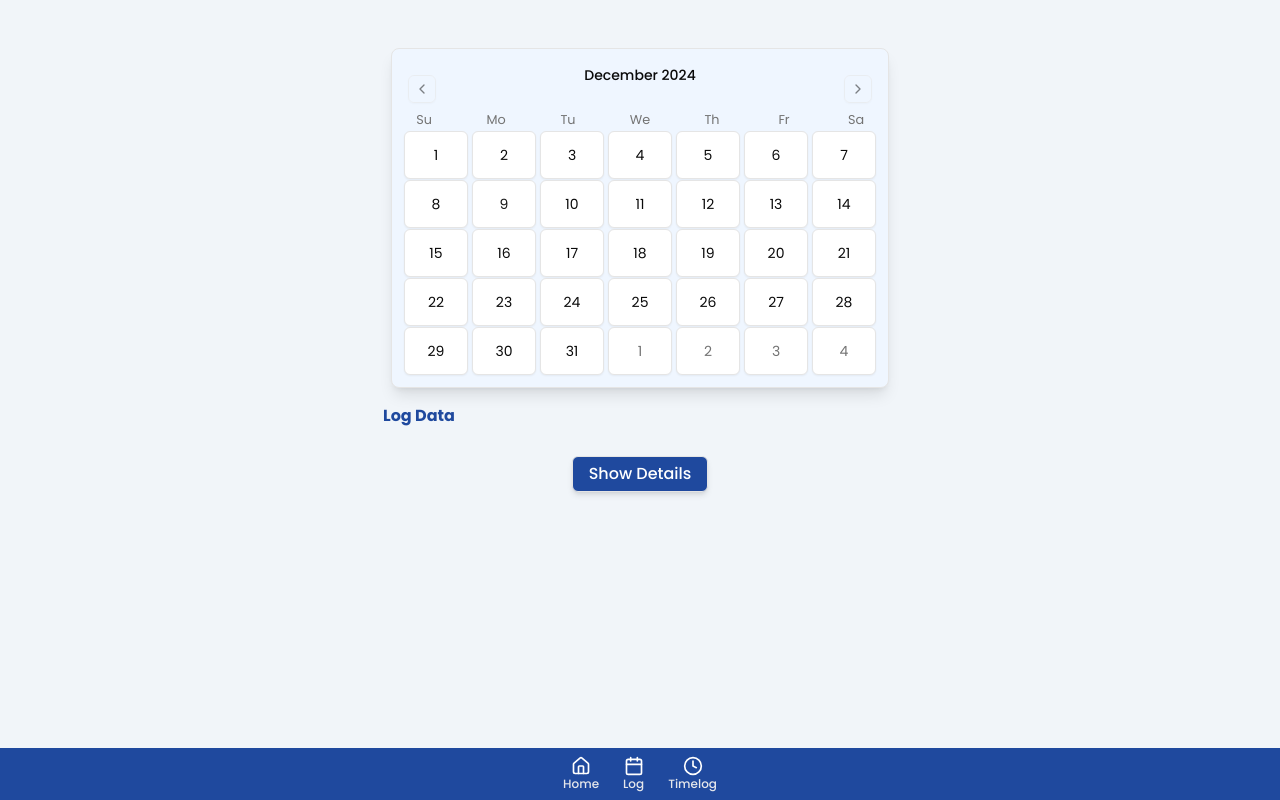
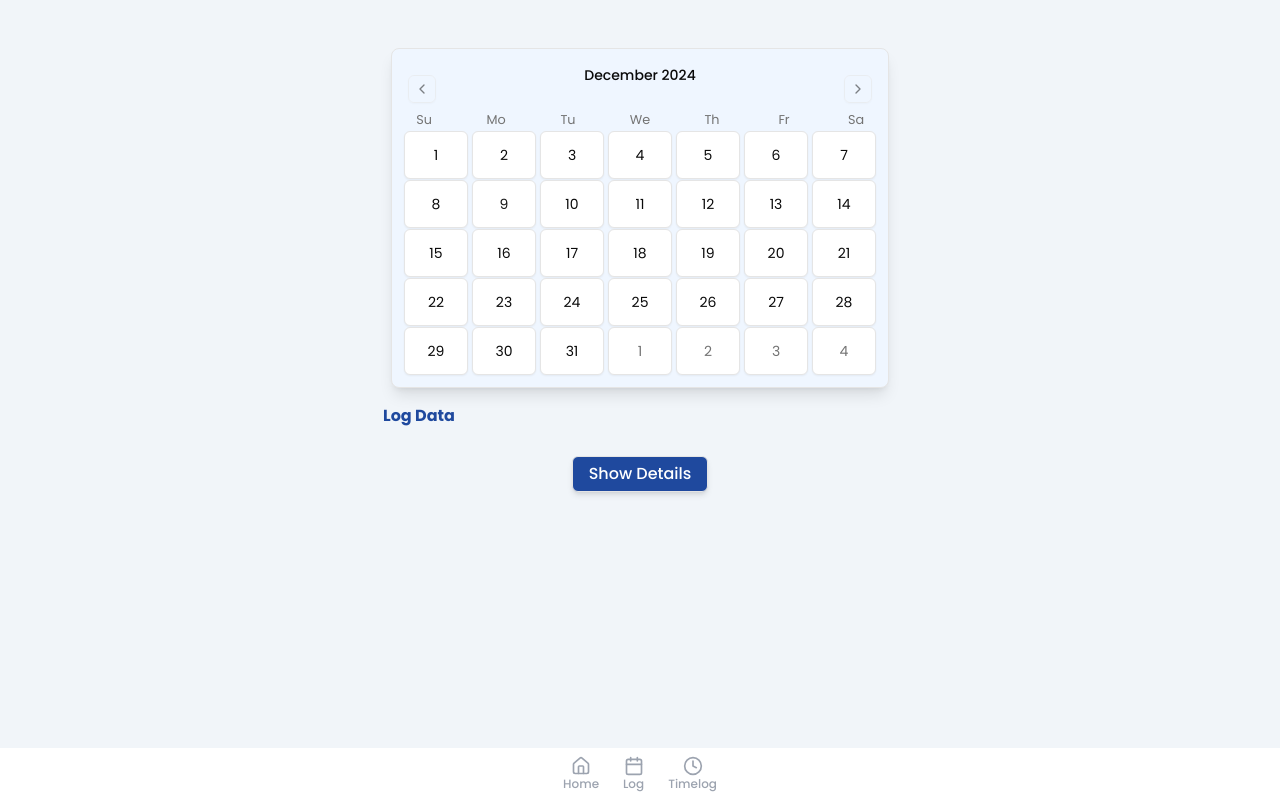
Before and after one commit to gauravThakur-sgl/time-log, a React (Vite) app: page /login in a window 1280 px wide. Built offline with nearby package versions, Linux system fonts and the light colour scheme.

Commit message:
Fixed errors

```diff
--- a/src/App.tsx
+++ b/src/App.tsx
@@ -1,29 +1,52 @@
 import { MarkTime } from "./components/MarkTime";
-import { createBrowserRouter, RouterProvider } from "react-router-dom";
+import { BrowserRouter, Link, Route, Router, Routes } from "react-router-dom";
+import { Calendar, Clock, House } from "lucide-react";
 import { Root } from "./routes/Root";
 import { Log } from "./components/Log";
 function App() {
-  const router = createBrowserRouter([
-    {
-      path: "/",
-      element: <Root />,
-      children: [
-        {
-          path: "timelog",
-          element: <MarkTime />,
-        },
-        {
-          path: "login",
-          element: <Log />,
-        },
-      ],
-    },
-  ]);
   return (
     <>
-      <RouterProvider router={router} />
+      <BrowserRouter>
+        <div className="flex justify-center items-center fixed bottom-0 w-full">
+          <ul className="flex justify-between md:justify-center items-center bg-white gap-6 p-2 px-4 w-full">
+            <MenuLink name="Home" route="/" iconName={<House className="w-5 h-5 text-gray-400" />} />
+            <MenuLink name="Log" route="login" iconName={<Calendar className="w-5 h-5 text-gray-400" />} />
+            <MenuLink name="Timelog" route="timelog" iconName={<Clock className="w-5 h-5 text-gray-400" />} />
+          </ul>
+        </div>
+        <div>
+          <Routes>
+            <Route path="/" element={<Root />} />
+            <Route path="login" element={<Log />} />
+            <Route path="timelog" element={<MarkTime />} />
+          </Routes>
+        </div>
+      </BrowserRouter>
     </>
   );
 }
 
+const MenuLink = ({
+  name,
+  iconName,
+  route,
+  className,
+}: {
+  name: string;
+  iconName?: React.ReactNode;
+  route: string;
+  className?: string;
+}) => {
+  return (
+    <li className={`text-gray-200 font-medium ${className}`}>
+      <Link to={route}>
+        <div className={`flex flex-col justify-center items-center text-gray-400 ${className}`}>
+          <span>{iconName}</span>
+          <div className={`text-xs ${className}`}>{name}</div>
+        </div>
+      </Link>
+    </li>
+  );
+};
+
 export default App;
--- a/src/components/Log.tsx
+++ b/src/components/Log.tsx
@@ -6,7 +6,9 @@ import Button from "./ui/personal/Button";
 
 export const Log = () => {
   const location = useLocation();
+  const navigate = useNavigate();
   const queryParams = new URLSearchParams(location.search);
+
   const [showLogData, setShowLogData] = useState<boolean>(false);
   const [punchData, setPunchData] = useState<any[]>([]);
   const [selectedDate, setSelectedDate] = useState<Date>(() => {
@@ -17,38 +19,37 @@ export const Log = () => {
     const data = JSON.parse(localStorage.getItem("totalTime") || "[]");
     return data;
   });
+
+  // Fetching data from local storage
   useEffect(() => {
     const punchData = JSON.parse(localStorage.getItem("punchData") || "[]");
     const newTotalTime = JSON.parse(localStorage.getItem("totalTime") || "[]");
     setPunchData(punchData);
     setTotalTime(newTotalTime);
   }, []);
-  const navigate = useNavigate();
   console.log(punchData, "punchDatahaa");
-  // console.log(punchData[punchData.length - 1].time, "totalTime");
+
+  // Handling the date change
   const handleOnChange = (date: Date) => {
     setSelectedDate(date);
     const searchParams = new URLSearchParams(location.search);
     searchParams.set("date", date.toISOString().split("T")[0]);
     setShowLogData(false);
   };
+
+  // Handling the click event
   const handleOnClick = (date: Date) => {
     setShowLogData(!showLogData);
     navigate(`/timelog?date=${date.toISOString().split("T")[0]}`);
   };
+
+  // Filtering the data based on the selected date
   const filteredPunchData = punchData.filter(
     (log) => new Date(log.time).toDateString() === selectedDate.toDateString(),
   );
-  // const reversedData = filteredPunchData.slice().reverse();
-  // console.log(filteredPunchData, "filteredPunchData");
   const filteredTime = totalTime.filter((time) => new Date(time.date).toDateString() === selectedDate.toDateString());
   const punchDates = punchData.map((data) => new Date(data.time).toDateString());
   const lastLog = filteredPunchData[filteredPunchData.length - 1];
-  //   console.log(selectedDate, "wggwg");
-  //   console.log(filteredPunchData, "filteredPunchData");
-  // console.log(totalTime[totalTime.length - 1].time, "totalTIme");
-
-  console.log(punchDates, "filteredTime");
 
   return (
     <div className="flex justify-center bg-slate-100 h-screen">
@@ -58,9 +59,7 @@ export const Log = () => {
           mode="single"
           onDayClick={handleOnChange}
           classNames={{
-            // cell: "md: w-16 h-12",
             head_row: "flex gap-3 md:gap-10 mt-2 justify-center items-center",
-            // day_today: "bg-blue-600 text-white hover:bg-blue-500 hover:text-white text-accent-foreground",
           }}
           punchDates={punchDates}
           selectedDate={selectedDate}
--- a/src/components/MarkTime.tsx
+++ b/src/components/MarkTime.tsx
@@ -3,8 +3,11 @@ import Card from "./ui/Card";
 import { useState, useEffect } from "react";
 import Errors from "./ui/Errors";
 import { useLocation } from "react-router-dom";
-// import { useLocation } from "react-router-dom";
 export const MarkTime = () => {
+  const location = useLocation();
+  const queryParams = new URLSearchParams(location.search);
+  const selectedDate = new Date(queryParams.get("date") || new Date().toISOString().split("T")[0]);
+
   const [netTime, setNetTime] = useState<number>(0);
   const [totalTime, setTotalTime] = useState<{ time: number; date: string }[]>([]);
   const [error, setIsError] = useState(false);
@@ -14,9 +17,8 @@ export const MarkTime = () => {
     const storedData = localStorage.getItem("punchData");
     return storedData ? JSON.parse(storedData) : [];
   });
-  const location = useLocation();
-  const queryParams = new URLSearchParams(location.search);
-  const selectedDate = new Date(queryParams.get("date") || new Date().toISOString().split("T")[0]);
+
+  // Fetching data from local storage
   useEffect(() => {
     const storedButtonData = localStorage.getItem("buttonPunchInData");
     const storedButtonData1 = localStorage.getItem("buttonPunchOutData");
@@ -25,6 +27,7 @@ export const MarkTime = () => {
     const storedNetTime = localStorage.getItem("netTime");
     setNetTime(storedNetTime ? JSON.parse(storedNetTime) : 0);
   }, []);
+
   const handlePunchIn = () => {
     try {
       if (punchData.length === 0 || punchData[punchData.length - 1].type === "OUT") {
@@ -47,6 +50,7 @@ export const MarkTime = () => {
       console.log("error", error);
     }
   };
+
   const handlePunchOut = () => {
     const time = new Date();
     const punchOutTime = time.getTime();
@@ -86,12 +90,14 @@ export const MarkTime = () => {
       localStorage.setItem("buttonPunchOutData", JSON.stringify(true));
     }
   };
+
   const filteredPunchData = punchData.filter(
     (log) => new Date(log.time).toDateString() === selectedDate.toDateString(),
   );
   console.log(filteredPunchData, "filteredPunchData");
   const reversedData = filteredPunchData.slice().reverse();
   console.log(error, "error" + "" + netTime, "netTime");
+
   return (
     <>
       <div className="flex flex-col items-center h-screen w-full p-4 pt-11 bg-slate-50">
--- a/src/routes/Root.tsx
+++ b/src/routes/Root.tsx
@@ -1,40 +1,10 @@
-import { Calendar, Clock, House, } from "lucide-react";
-import { Link, Outlet } from "react-router-dom";
+import { Outlet } from "react-router-dom";
 export const Root = () => {
   return (
     <>
-      <div className="flex justify-center items-center fixed bottom-0 w-full">
-        <ul className="flex justify-between md:justify-center items-center bg-primary gap-6 p-2 px-4 w-full">
-          <MenuLink name="Home" route="/" iconName={<House className="w-5 h-5 text-white" />} />
-          <MenuLink name="Log" route="login" iconName={<Calendar className="w-5 h-5 text-white" />} />
-          <MenuLink name="Timelog" route="timelog" iconName={<Clock className="w-5 h-5 text-white" />} />
-        </ul>
-      </div>
       <div>
         <Outlet />
       </div>
     </>
   );
 };
-const MenuLink = ({
-  name,
-  iconName,
-  route,
-  className,
-}: {
-  name: string;
-  iconName?: React.ReactNode;
-  route: string;
-  className?: string;
-}) => {
-  return (
-    <li className={`text-gray-200 font-medium ${className}`}>
-      <Link to={route}>
-        <div className={`flex flex-col justify-center items-center ${className}`}>
-          <span>{iconName}</span>
-          <div className={`text-xs ${className}`}>{name}</div>
-        </div>
-      </Link>
-    </li>
-  );
-};
```
